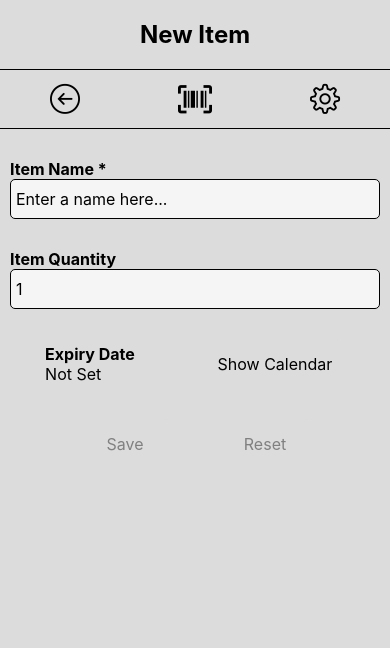
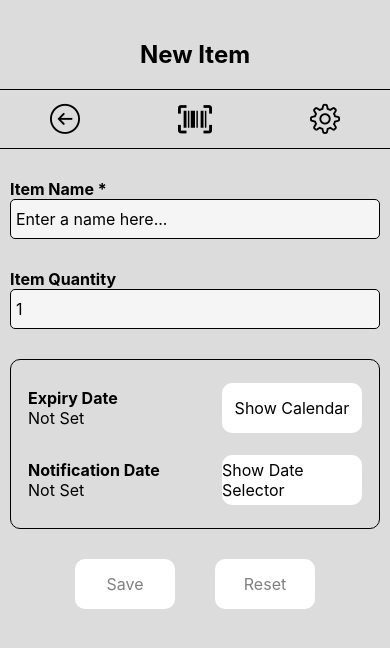
Before and after one commit to shinjam3/inventory, a React Native app: screen /ItemPage in a window 390 px wide. Shown: the top 648 px of the page. Built offline with nearby package versions, Linux system fonts and the light colour scheme.

Commit message:
added notifications

```diff
--- a/Components/Calendar.js
+++ b/Components/Calendar.js
@@ -7,12 +7,12 @@ import { defaultStyles } from '../Styles/defaultStyles';
 
 export const Calendar = ({ expDate, referenceDay, calendarMatrix, handleDayPress }) => {
   const refDay = referenceDay ? moment(referenceDay, "YYYY-MMM-DD") : moment();
-  const expiryDate = expDate ? moment(expDate, "YYYY-MMM-DD") : '';
+  const expiryDate = moment(expDate, "YYYY-MMM-DD");
   const today = moment();
 
   const renderDayStyle = (day) => {
     if (
-      (expiryDate && expiryDate.isSame(day, "day")) ||
+      (expiryDate.isValid() && expiryDate.isSame(day, "day")) ||
       (today.isSame(expiryDate, "day") && today.isSame(day, "day"))
     ) return calendarStyles.expiryDay;
     else if (today.isSame(day, "day")) return calendarStyles.today;
--- a/Components/Item.js
+++ b/Components/Item.js
@@ -20,7 +20,8 @@ export const Item = ({ data, deleteMode, onDelete, onSelected }) => {
       <View style={itemStyles.details}>
         <Text style={itemStyles.name}>{data.name}</Text>
         <Text style={defaultStyles.text}>Quantity: {data.quantity}</Text>
-        <Text style={defaultStyles.text}>Expiry date: {data.expiryDate}</Text>
+        <Text style={defaultStyles.text}>Expiry Date: {data.expiryDate}</Text>
+        <Text style={defaultStyles.text}>Expiry Notification Date: {data.expiryDateNotif}</Text>
       </View>
     </Pressable>
   );
--- a/Components/ItemPage.js
+++ b/Components/ItemPage.js
@@ -9,12 +9,14 @@ import {
   Keyboard,
   TouchableWithoutFeedback,
 } from "react-native";
+import { StatusBar } from "expo-status-bar";
 import { SimpleLineIcons } from "@expo/vector-icons";
 import { MaterialCommunityIcons } from "@expo/vector-icons";
 import { Store } from "../Store";
 import moment from "moment";
 import * as Crypto from 'expo-crypto';
 import AsyncStorage from '@react-native-async-storage/async-storage';
+import DateTimePicker from '@react-native-community/datetimepicker';
 import {
   generateCalendar,
   cloneStorageUnit,
@@ -34,19 +36,23 @@ export const ItemPage = ({ route, navigation }) => {
   const [itemExists, setItemExists] = useState(false);
   const [name, setName] = useState("");
   const [quantity, setQuantity] = useState("1");
+  const quantityInput = useRef(null);
   const [focused, setFocused] = useState("");
   const [showCalendar, setShowCalendar] = useState(false);
   const [showScanner, setShowScanner] = useState(false);
   const [expDate, setExpDate] = useState('');
   const [referenceDay, setReferenceDay] = useState('');
-  const quantityInput = useRef(null);
+  const [expDateNotif, setExpDateNotif] = useState('');
+  const [showDatePicker, setShowDatePicker] = useState(false);
 
   useEffect(() => {
     if (route.params) {
-      const setDate = moment(route.params.itemData.expiryDate, "MMMM Do, YYYY");
+      const savedExpDate = moment(route.params.itemData.expiryDate, "MMMM Do, YYYY");
+      const savedDateNotif = moment(route.params.itemData.expiryDateNotif, "MMMM Do, YYYY");
       setName(route.params.itemData.name);
       setQuantity(route.params.itemData.quantity);
-      setExpDate(setDate.isValid() ? setDate : '');
+      setExpDate(savedExpDate.isValid() ? savedExpDate : '');
+      setExpDateNotif(savedDateNotif.isValid() ? savedDateNotif.toDate() : '');
       setItemExists(route.params.exists || false);
     }
   }, [route]);
@@ -100,6 +106,7 @@ export const ItemPage = ({ route, navigation }) => {
       name,
       quantity,
       expiryDate: expDate ? moment(expDate, "YYYY-MMM-DD").format("MMM. Do, YYYY") : "Not Set",
+      expiryDateNotif: expDateNotif ? moment(expDateNotif).format("MMM. Do, YYYY") : "Not Set",
     };
     const updatedUnit = cloneStorageUnit(currentUnit);
     if (itemExists) {
@@ -124,21 +131,24 @@ export const ItemPage = ({ route, navigation }) => {
     setQuantity("1");
     setExpDate('');
     setReferenceDay('');
+    setExpDateNotif('');
   };
 
-  const renderSelectedDay = () => {
-    if (expDate) {
-      const momentDate = moment(expDate, "YYYY-MMM-DD");
-      return momentDate.format("MMM. Do, YYYY");
-    } else return "Not Set";
+  const renderSelectedDay = (type) => {
+    if (type === 'exp' && expDate) {
+      return moment(expDate, "YYYY-MMM-DD").format("MMM. Do, YYYY");
+    } else if (type === 'notif' && expDateNotif) {
+      return moment(expDateNotif).format("MMM. Do, YYYY");
+    }
+    else return "Not Set";
   };
 
   const renderButtonDisabled = () => {
-    return !(name || quantity > 1 || expDate);
+    return !(name || quantity > 1 || expDate || expDateNotif);
   };
 
   const renderButtonTextStyles = () => {
-    return !(name || quantity > 1 || expDate) ? itemPageStyles.disabledText : defaultStyles.text;
+    return !(name || quantity > 1 || expDate || expDateNotif) ? itemPageStyles.disabledText : defaultStyles.text;
   };
 
   const RenderedCalendar = useMemo(() => {
@@ -151,12 +161,24 @@ export const ItemPage = ({ route, navigation }) => {
         handleDayPress={handleDayPress}
       />
     );
-  }, [referenceDay]);
+  }, [referenceDay, expDate]);
+
+  const onExpDateNotifChange = (event, selectedDate) => {
+    setShowDatePicker(false);
+    if (event.type === 'set') {
+      const expDateMoment = expDate ?  moment(expDate, "YYYY-MMM-DD") : '';
+      if (expDateMoment.isSame(selectedDate, "day") || expDateMoment.isBefore(selectedDate, "day")) {
+        alert('Cannot pick a later notification date than the expiry date.');
+      } else {
+        setExpDateNotif(selectedDate);
+      }
+    }
+  };
 
   return (
     <TouchableWithoutFeedback onPress={handleInputBlur} accessible={false}>
       <SafeAreaView style={defaultStyles.contentContainer}>
-        <Text style={defaultStyles.pageTitle}>New Item</Text>
+        <Text style={defaultStyles.pageTitle}>{name || "New Item"}</Text>
         <View style={itemPageStyles.toolbar}>
           <Pressable
             style={itemPageStyles.toolbarOption}
@@ -192,7 +214,7 @@ export const ItemPage = ({ route, navigation }) => {
               value={name}
               placeholder="Enter a name here..."
               blurOnSubmit={false}
-              onSubmitEditing={() => {console.log(quantityInput.current.value); quantityInput.current.focus()}}
+              onSubmitEditing={() => quantityInput.current.focus()}
             />
           </View>
           <View style={itemPageStyles.inputContainer}>
@@ -212,11 +234,12 @@ export const ItemPage = ({ route, navigation }) => {
             />
           </View>
           <View style={itemPageStyles.expiryDateContainer}>
+            <View style={itemPageStyles.calendarContainer}>
               <View>
                 <Text style={itemPageStyles.inputLabel}>
                   Expiry Date
                 </Text>
-              <Text style={defaultStyles.text}>{renderSelectedDay()}</Text>
+                <Text style={defaultStyles.text}>{renderSelectedDay('exp')}</Text>
               </View>
               <Pressable
                 style={itemPageStyles.button}
@@ -224,6 +247,29 @@ export const ItemPage = ({ route, navigation }) => {
               >
                 <Text style={defaultStyles.text}>Show Calendar</Text>
               </Pressable>
+            </View>
+            <View style={itemPageStyles.calendarContainer}>
+              <View>
+                <Text style={itemPageStyles.inputLabel}>Notification Date</Text>
+                <Text style={defaultStyles.text}>{renderSelectedDay('notif')}</Text>
+              </View>
+              <Pressable
+                style={itemPageStyles.button}
+                onPress={() => setShowDatePicker(true)}
+              >
+                <Text style={defaultStyles.text}>Show Date Selector</Text>
+              </Pressable>
+              {showDatePicker && (
+                <DateTimePicker
+                  display={'spinner'}
+                  testID="dateTimePicker"
+                  value={expDateNotif || new Date()}
+                  mode={'date'}
+                  is24Hour={true}
+                  onChange={onExpDateNotifChange}
+                />
+              )}
+            </View>
           </View>
           <View style={itemPageStyles.actionsContainer}>
             <Pressable
@@ -254,6 +300,7 @@ export const ItemPage = ({ route, navigation }) => {
             <BarcodeScanner setScannedData={handleScannedData} closeModal={() => setShowScanner(false)} />
           </CustomModal>
         </View>
+        <StatusBar style="auto" />
       </SafeAreaView>
     </TouchableWithoutFeedback>
   );
--- a/Components/StorageUnitPage.js
+++ b/Components/StorageUnitPage.js
@@ -9,7 +9,7 @@ import {
 } from "react-native";
 import { SimpleLineIcons } from "@expo/vector-icons";
 import { Store } from "../Store";
-import { cloneStorageUnit, replaceArrayElement } from "../utils";
+import { cloneStorageUnit, replaceArrayElement, saveLocalData } from "../utils";
 
 import { Item } from "./Item";
 
@@ -43,13 +43,14 @@ export const StorageUnitPage = ({ navigation }) => {
     }
   };
 
-  const handleDelete = (itemId) => {
+  const handleDelete = async (itemId) => {
     const updatedItems = items.filter((item) => item.id !== itemId);
     const updatedUnit = cloneStorageUnit(currentUnit);
     updatedUnit.items = updatedItems;
     const updatedStorageUnits = replaceArrayElement(storageUnits, updatedUnit);
     setCurrentUnit(updatedUnit);
     setStorageUnits(updatedStorageUnits);
+    await saveLocalData(updatedStorageUnits);
   };
 
   const handleSelected = (itemData) => {
--- a/Styles/defaultStyles.js
+++ b/Styles/defaultStyles.js
@@ -18,12 +18,14 @@ export const defaultStyles = StyleSheet.create({
     width: "100%",
     color: '#fff',
     marginTop: 20,
+    marginBottom: -20,
     textShadowColor: 'rgba(0, 0, 0, 0.75)',
     textShadowOffset: {width: -1, height: 1},
     textShadowRadius: 10
   },
   pageTitle: {
-    margin: 20,
+    marginTop: 40,
+    marginBottom: 20,
     fontSize: 24,
     fontWeight: "bold",
     textAlign: "center",
--- a/Styles/itemPageStyles.js
+++ b/Styles/itemPageStyles.js
@@ -27,6 +27,7 @@ export const itemPageStyles = StyleSheet.create({
   inputLabel: {
     fontSize: 16,
     fontWeight: 'bold',
+    width: 160
   },
   input: {
     fontSize: 16,
@@ -57,16 +58,24 @@ export const itemPageStyles = StyleSheet.create({
     elevation: 8,
   },
   expiryDateContainer: {
+    height: 170,
+    flexDirection: 'column',
+    justifyContent: 'space-evenly',
+    marginBottom: 30,
+    borderWidth: 1,
+    borderColor: 'black',
+    borderRadius: 10,
+  },
+  calendarContainer: {
     flexDirection: 'row',
     flexWrap: 'nowrap',
     justifyContent: 'space-around',
     alignItems: 'center',
-    marginBottom: 30
   },
   button: {
     justifyContent: 'center',
     alignItems: 'center',
-    backgroundColor: 'gainsboro',
+    backgroundColor: 'white',
     width: 140,
     height: 50,
     borderRadius: 10,
@@ -83,7 +92,7 @@ export const itemPageStyles = StyleSheet.create({
   actionButton: {
     justifyContent: 'center',
     alignItems: 'center',
-    backgroundColor: 'gainsboro',
+    backgroundColor: 'white',
     width: 100,
     height: 50,
     borderRadius: 10,
--- a/package.json
+++ b/package.json
@@ -10,11 +10,13 @@
     "eject": "expo eject"
   },
   "dependencies": {
+    "@react-native-async-storage/async-storage": "1.17.11",
     "@react-navigation/native": "^6.0.11",
     "@react-navigation/native-stack": "^6.7.0",
     "expo": "^48.0.0",
     "expo-barcode-scanner": "~12.3.2",
     "expo-camera": "~13.2.1",
+    "expo-crypto": "~12.2.1",
     "expo-linking": "~4.0.1",
     "expo-status-bar": "~1.4.4",
     "moment": "^2.29.4",
@@ -26,8 +28,7 @@
     "react-native-screens": "~3.20.0",
     "react-native-web": "~0.18.11",
     "uuid": "^8.3.2",
-    "expo-crypto": "~12.2.1",
-    "@react-native-async-storage/async-storage": "1.17.11"
+    "@react-native-community/datetimepicker": "6.7.3"
   },
   "devDependencies": {
     "@babel/core": "^7.20.0"
```
Also changed, not shown: Components/HomePage.js (+35 -13 lines), utils.js (+18 -0 lines), 2 other files (tests, documents, lock files or other folders). Lines whose indentation alone changed are shown as unchanged.
